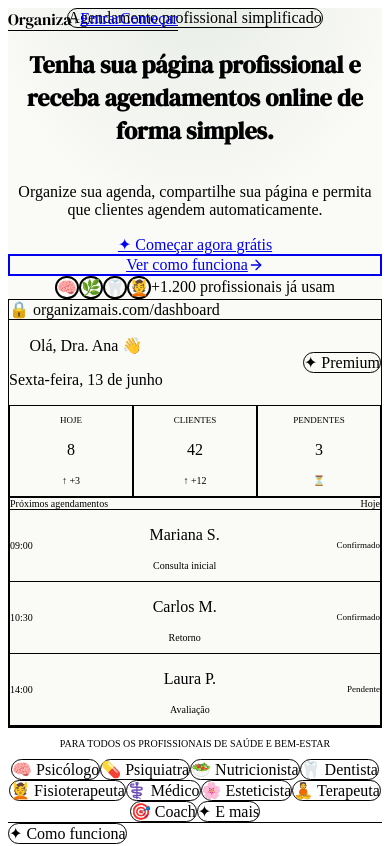
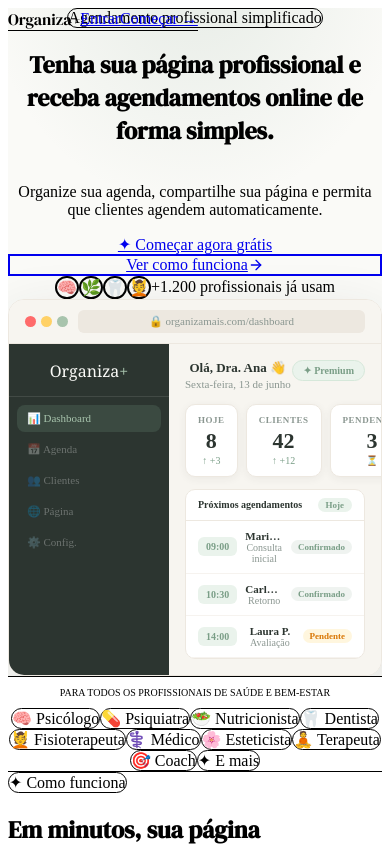
Before and after one commit to jessicamarianecosta-dotcom/organiza-plus, a Next.js app: page / in a window 390 px wide. Shown: the top 846 px of the page. Built offline with nearby package versions, Linux system fonts and the light colour scheme.

Commit message:
fix: dashboard mockup com 100% inline styles, nav mobile espaçado

```diff
--- a/app/page.tsx
+++ b/app/page.tsx
@@ -52,9 +52,9 @@ export default function Home() {
           </Link>
         </div>
         {/* Mobile: Entrar + Começar */}
-        <div className="flex md:hidden items-center gap-2">
-          <Link href="/login" className="text-sm font-medium text-brand-mid px-3 py-2">Entrar</Link>
-          <Link href="/cadastro" className="bg-brand-dark text-cream text-xs font-semibold px-3 py-2 rounded-xl">Começar</Link>
+        <div className="flex md:hidden items-center gap-3">
+          <Link href="/login" className="text-sm font-semibold text-brand-mid">Entrar</Link>
+          <Link href="/cadastro" className="bg-brand-dark text-cream text-sm font-semibold px-4 py-2 rounded-xl">Começar →</Link>
         </div>
       </nav>
 
@@ -94,64 +94,66 @@ export default function Home() {
           <span>+1.200 profissionais já usam</span>
         </div>
 
-        {/* DASHBOARD PREVIEW — clean, no nesting issues */}
-        <div className="w-full max-w-3xl rounded-2xl shadow-lg border border-nude/40 overflow-hidden bg-white">
+        {/* DASHBOARD PREVIEW — 100% inline styles */}
+        <div style={{width:'100%',maxWidth:720,borderRadius:16,boxShadow:'0 20px 60px rgba(44,53,48,0.14)',border:'1px solid #EDE8E0',overflow:'hidden',background:'#fff'}}>
           {/* browser bar */}
-          <div className="bg-offwhite px-4 py-2.5 flex items-center gap-3 border-b border-nude">
-            <div className="flex gap-1.5">
-              <div className="w-3 h-3 rounded-full bg-red-400"/>
-              <div className="w-3 h-3 rounded-full bg-yellow-400"/>
-              <div className="w-3 h-3 rounded-full bg-sage-light"/>
+          <div style={{background:'#F7F5F0',padding:'10px 16px',display:'flex',alignItems:'center',gap:10,borderBottom:'1px solid #EDE8E0'}}>
+            <div style={{display:'flex',gap:5}}>
+              <div style={{width:11,height:11,borderRadius:'50%',background:'#ff6b6b'}}/>
+              <div style={{width:11,height:11,borderRadius:'50%',background:'#ffd166'}}/>
+              <div style={{width:11,height:11,borderRadius:'50%',background:'#A8C4AD'}}/>
             </div>
-            <div className="flex-1 bg-nude rounded-md px-3 py-1.5 text-xs text-brand-muted flex items-center gap-1">
+            <div style={{flex:1,background:'#EDE8E0',borderRadius:6,padding:'5px 12px',fontSize:11,color:'#8A9690'}}>
               🔒 organizamais.com/dashboard
             </div>
           </div>
           {/* dashboard body */}
-          <div className="flex">
-            {/* sidebar - hidden on small */}
-            <div className="hidden sm:flex w-44 bg-brand-dark flex-col py-4 gap-1 shrink-0">
-              <div className="font-display text-base text-cream px-4 pb-4 border-b border-white/10 mb-1">
-                Organiza<span className="text-sage-light">+</span>
+          <div style={{display:'flex'}}>
+            {/* sidebar */}
+            <div style={{width:160,background:'#2C3530',display:'flex',flexDirection:'column',padding:'16px 0',flexShrink:0}}>
+              <div style={{fontFamily:'Georgia,serif',fontSize:16,color:'#FAFAF7',padding:'0 16px 14px',borderBottom:'1px solid rgba(255,255,255,0.1)',marginBottom:6}}>
+                Organiza<span style={{color:'#A8C4AD'}}>+</span>
               </div>
-              {['📊 Dashboard','📅 Agenda','👥 Clientes','🌐 Minha página','⚙️ Config.'].map((it,i)=>(
-                <div key={it} className={`flex items-center gap-2 mx-2 px-2 py-2 rounded-lg text-xs font-medium ${i===0 ? 'bg-sage/20 text-sage-light' : 'text-white/30'}`}>{it}</div>
+              {[['📊','Dashboard',true],['📅','Agenda',false],['👥','Clientes',false],['🌐','Página',false],['⚙️','Config.',false]].map(([ic,lb,ac])=>(
+                <div key={lb as string} style={{display:'flex',alignItems:'center',gap:8,margin:'2px 8px',padding:'7px 10px',borderRadius:8,fontSize:11,fontWeight:500,background:ac?'rgba(122,158,135,0.2)':'transparent',color:ac?'#A8C4AD':'rgba(255,255,255,0.3)'}}>
+                  {ic} {lb}
+                </div>
               ))}
             </div>
-            {/* main content */}
-            <div className="flex-1 bg-offwhite p-4 min-w-0">
-              <div className="flex justify-between items-center mb-4">
+            {/* main */}
+            <div style={{flex:1,background:'#F7F5F0',padding:16,minWidth:0}}>
+              <div style={{display:'flex',justifyContent:'space-between',alignItems:'flex-start',marginBottom:14}}>
                 <div>
-                  <p className="font-semibold text-sm text-brand-dark">Olá, Dra. Ana 👋</p>
-                  <p className="text-xs text-brand-muted">Sexta-feira, 13 de junho</p>
+                  <p style={{fontWeight:700,fontSize:13,color:'#2C3530',margin:0}}>Olá, Dra. Ana 👋</p>
+                  <p style={{fontSize:11,color:'#8A9690',margin:'2px 0 0'}}>Sexta-feira, 13 de junho</p>
                 </div>
-                <span className="bg-sage-glow text-sage text-xs font-bold px-2.5 py-1 rounded-full border border-sage-pale">✦ Premium</span>
+                <span style={{background:'#EAF3EC',color:'#7A9E87',fontSize:10,fontWeight:700,padding:'4px 10px',borderRadius:100,border:'1px solid #D6E8DA'}}>✦ Premium</span>
               </div>
-              {/* stat cards */}
-              <div className="grid grid-cols-3 gap-2 mb-3">
+              {/* cards */}
+              <div style={{display:'grid',gridTemplateColumns:'repeat(3,1fr)',gap:8,marginBottom:12}}>
                 {[['Hoje','8','↑ +3'],['Clientes','42','↑ +12'],['Pendentes','3','⏳']].map(([l,v,s])=>(
-                  <div key={l} className="bg-white rounded-xl p-3 border border-nude/40 shadow-soft">
-                    <p className="text-[9px] font-bold text-brand-muted uppercase tracking-wider">{l}</p>
-                    <p className="text-xl font-bold text-brand-dark mt-0.5">{v}</p>
-                    <p className="text-[10px] text-sage">{s}</p>
+                  <div key={l} style={{background:'#fff',borderRadius:10,padding:'10px 12px',border:'1px solid #EDE8E0',boxShadow:'0 2px 8px rgba(44,53,48,0.06)'}}>
+                    <p style={{fontSize:9,fontWeight:700,color:'#8A9690',textTransform:'uppercase',letterSpacing:'0.06em',margin:0}}>{l}</p>
+                    <p style={{fontSize:22,fontWeight:800,color:'#2C3530',margin:'3px 0 1px'}}>{v}</p>
+                    <p style={{fontSize:10,color:'#7A9E87',margin:0}}>{s}</p>
                   </div>
                 ))}
               </div>
               {/* appointments */}
-              <div className="bg-white rounded-xl border border-nude/40 overflow-hidden">
-                <div className="px-3 py-2 border-b border-nude flex justify-between">
-                  <span className="text-[10px] font-bold text-brand-dark">Próximos agendamentos</span>
-                  <span className="text-[10px] font-bold text-sage bg-sage-glow px-2 py-0.5 rounded-full">Hoje</span>
+              <div style={{background:'#fff',borderRadius:10,border:'1px solid #EDE8E0',overflow:'hidden'}}>
+                <div style={{padding:'8px 12px',borderBottom:'1px solid #EDE8E0',display:'flex',justifyContent:'space-between',alignItems:'center'}}>
+                  <span style={{fontSize:10,fontWeight:700,color:'#2C3530'}}>Próximos agendamentos</span>
+                  <span style={{fontSize:9,fontWeight:700,color:'#7A9E87',background:'#EAF3EC',padding:'2px 8px',borderRadius:100}}>Hoje</span>
                 </div>
-                {[['09:00','Mariana S.','Consulta inicial','confirmed'],['10:30','Carlos M.','Retorno','confirmed'],['14:00','Laura P.','Avaliação','pending']].map(([t,n,tp,s])=>(
-                  <div key={n} className="flex items-center gap-2 px-3 py-2.5 border-b border-nude/20 last:border-0">
-                    <div className="bg-sage-glow text-sage text-[10px] font-bold px-2 py-1 rounded-lg shrink-0">{t}</div>
-                    <div className="flex-1 min-w-0">
-                      <p className="text-xs font-semibold text-brand-dark truncate">{n}</p>
-                      <p className="text-[10px] text-brand-muted">{tp}</p>
+                {[['09:00','Mariana S.','Consulta inicial',true],['10:30','Carlos M.','Retorno',true],['14:00','Laura P.','Avaliação',false]].map(([t,n,tp,ok])=>(
+                  <div key={n as string} style={{display:'flex',alignItems:'center',gap:8,padding:'9px 12px',borderBottom:'1px solid rgba(237,232,224,0.5)'}}>
+                    <div style={{background:'#EAF3EC',color:'#7A9E87',fontSize:10,fontWeight:700,padding:'4px 8px',borderRadius:6,flexShrink:0}}>{t}</div>
+                    <div style={{flex:1,minWidth:0}}>
+                      <p style={{fontSize:11,fontWeight:600,color:'#2C3530',margin:0,overflow:'hidden',textOverflow:'ellipsis',whiteSpace:'nowrap'}}>{n}</p>
+                      <p style={{fontSize:10,color:'#8A9690',margin:0}}>{tp}</p>
                     </div>
-                    <span className={`text-[9px] font-bold px-1.5 py-0.5 rounded-full shrink-0 ${s==='confirmed' ? 'bg-sage/10 text-sage' : 'bg-amber-50 text-amber-600'}`}>
-                      {s==='confirmed' ? 'Confirmado' : 'Pendente'}
+                    <span style={{fontSize:9,fontWeight:700,padding:'2px 7px',borderRadius:100,flexShrink:0,background:ok?'rgba(122,158,135,0.12)':'rgba(251,191,36,0.15)',color:ok?'#7A9E87':'#d97706'}}>
+                      {ok?'Confirmado':'Pendente'}
                     </span>
                   </div>
                 ))}
```
